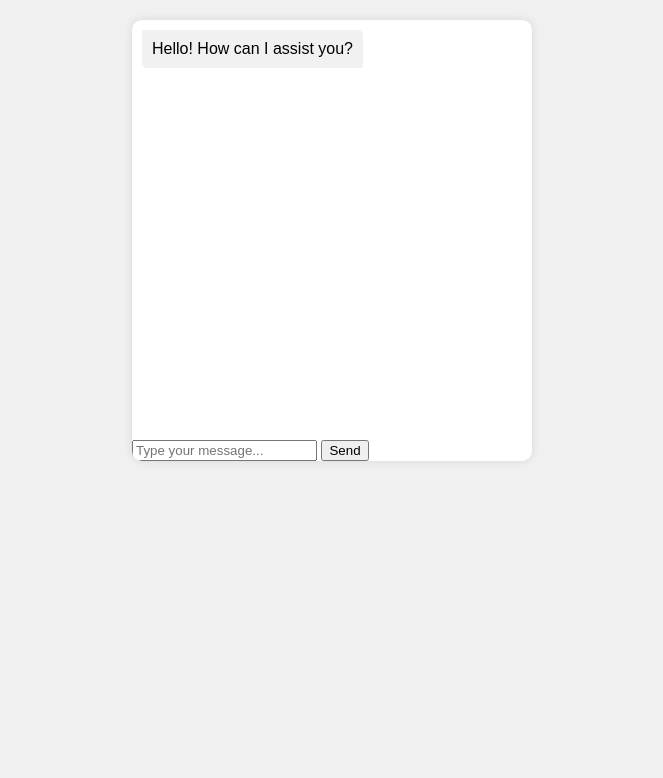
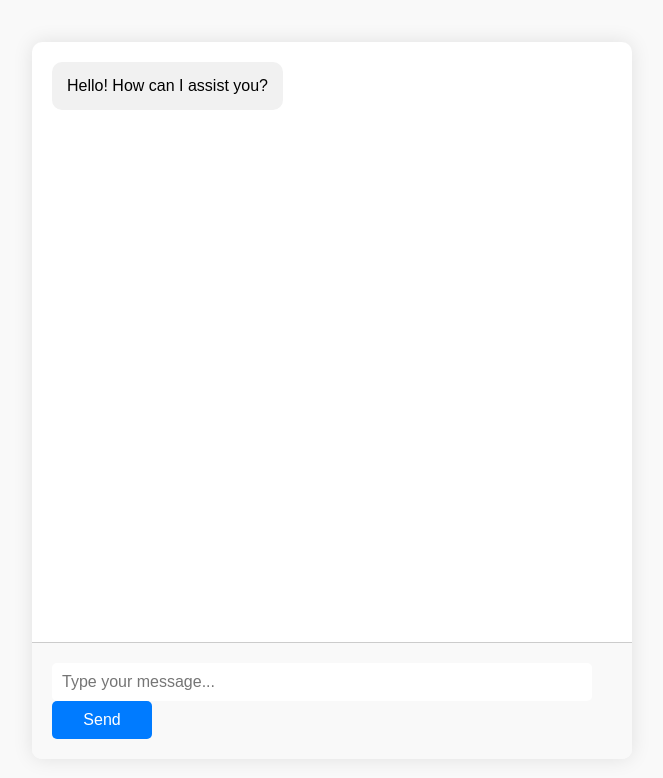
Before and after one commit to funsparktv-ai/NovaAI, a plain HTML site: page index.html in a window 1280 px wide. Shown: the whole page, without its empty margins (308-971 px from the left). Drawn offline with Linux system fonts and the light colour scheme.

Commit message:
Update index.html

```diff
--- a/index.html
+++ b/index.html
@@ -7,71 +7,72 @@
     <style>
         body {
             font-family: Arial, sans-serif;
-            margin: 20px;
-            background-color: #f0f0f0;
+            margin: 0;
+            padding: 0;
+            background-color: #f9f9f9;
+            display: flex;
+            justify-content: center;
+            align-items: center;
+            height: 100vh;
         }
         .chat-container {
-            max-width: 400px;
-            margin: 0 auto;
+            max-width: 600px;
+            width: 100%;
             background-color: #fff;
             border-radius: 10px;
-            box-shadow: 0 0 10px rgba(0, 0, 0, 0.1);
+            box-shadow: 0 0 20px rgba(0, 0, 0, 0.1);
             overflow: hidden;
         }
         .chatbox {
-            height: 400px;
+            height: 70vh;
             overflow-y: auto;
-            padding: 10px;
+            padding: 20px;
         }
-        .chatbox .message {
-            margin-bottom: 10px;
+        .message {
+            margin-bottom: 20px;
+            display: flex;
+            justify-content: flex-start;
         }
-        .chatbox .user .message-content {
+        .message-content {
+            background-color: #f1f1f1;
+            padding: 15px;
+            border-radius: 10px;
+            max-width: 70%;
+        }
+        .user .message-content {
             background-color: #007BFF;
             color: #fff;
-            border-top-right-radius: 0;
-            border-bottom-right-radius: 5px;
-            border-top-left-radius: 5px;
-            padding: 10px;
-            max-width: 70%;
-            float: right;
         }
-        .chatbox .ai .message-content {
-            background-color: #f1f1f1;
-            border-top-left-radius: 0;
-            border-bottom-left-radius: 5px;
-            border-top-right-radius: 5px;
-            padding: 10px;
-            max-width: 70%;
-            float: left;
+        .input-container {
+            padding: 20px;
+            background-color: #f9f9f9;
+            border-top: 1px solid #ccc;
         }
-        .chatbox .input-container {
-            padding: 10px;
-            border-top: 1px solid #ccc;
-            background-color: #f9f9f9;
-        }
-        .chatbox .input-container input[type="text"] {
-            width: calc(100% - 20px);
+        input[type="text"] {
+            width: calc(100% - 40px);
             border: none;
             outline: none;
-            padding: 8px;
+            padding: 10px;
             border-radius: 5px;
+            font-size: 16px;
         }
-        .chatbox .input-container button {
+        button {
+            width: 100px;
             background-color: #007BFF;
             color: #fff;
             border: none;
             outline: none;
-            padding: 8px 15px;
+            padding: 10px;
             border-radius: 5px;
             cursor: pointer;
+            font-size: 16px;
         }
     </style>
 </head>
 <body>
     <div class="chat-container">
         <div class="chatbox" id="chatbox">
-            <div class="ai message">
+            <div class="message">
                 <div class="message-content">Hello! How can I assist you?</div>
             </div>
         </div>
@@ -85,7 +86,7 @@
         function addMessage(sender, message) {
             const chatbox = document.getElementById('chatbox');
             const messageElement = document.createElement('div');
-            messageElement.classList.add(sender, 'message');
+            messageElement.classList.add('message', sender);
             messageElement.innerHTML = `<div class="message-content">${message}</div>`;
             chatbox.appendChild(messageElement);
             chatbox.scrollTop = chatbox.scrollHeight;
```
